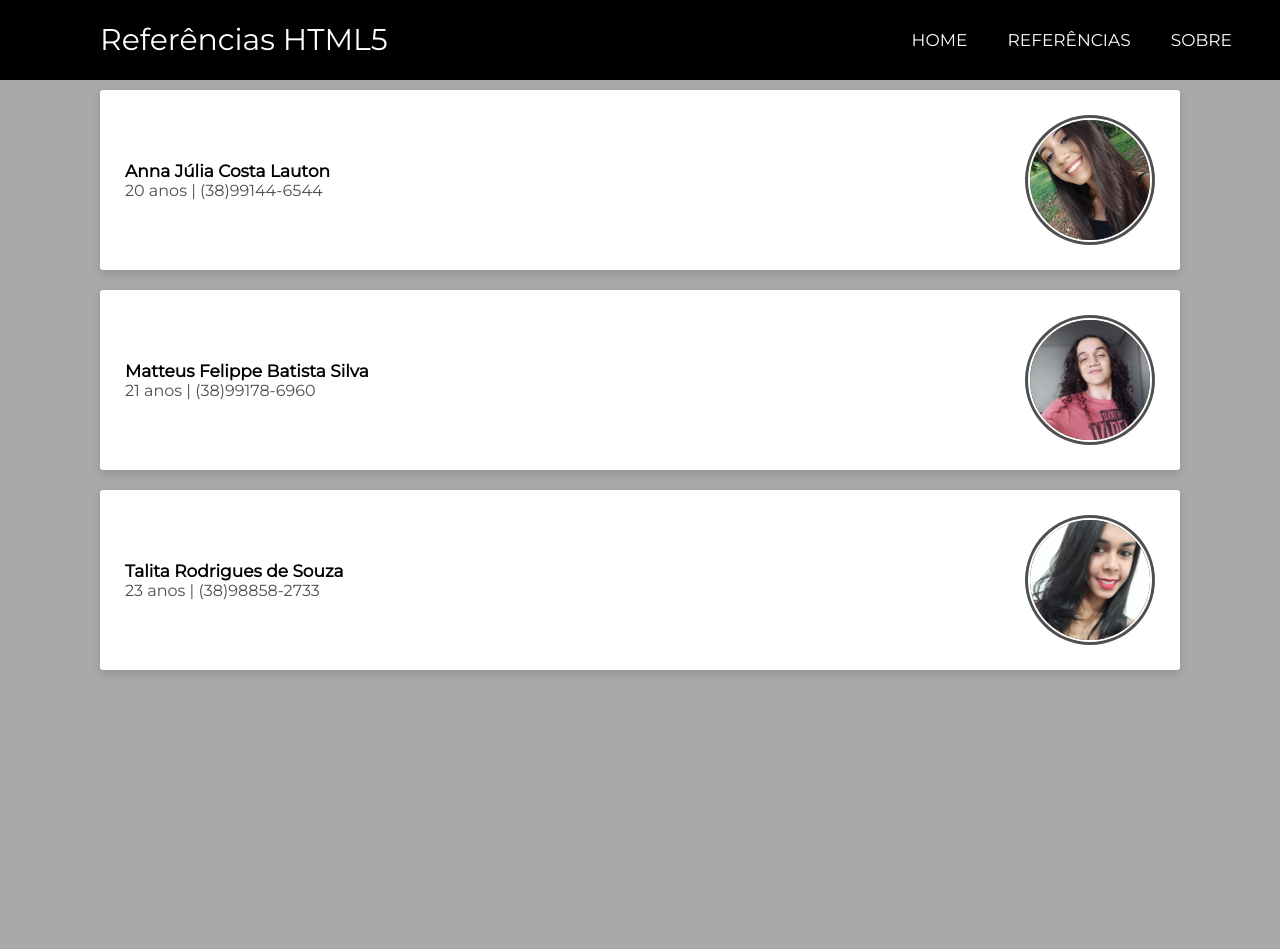
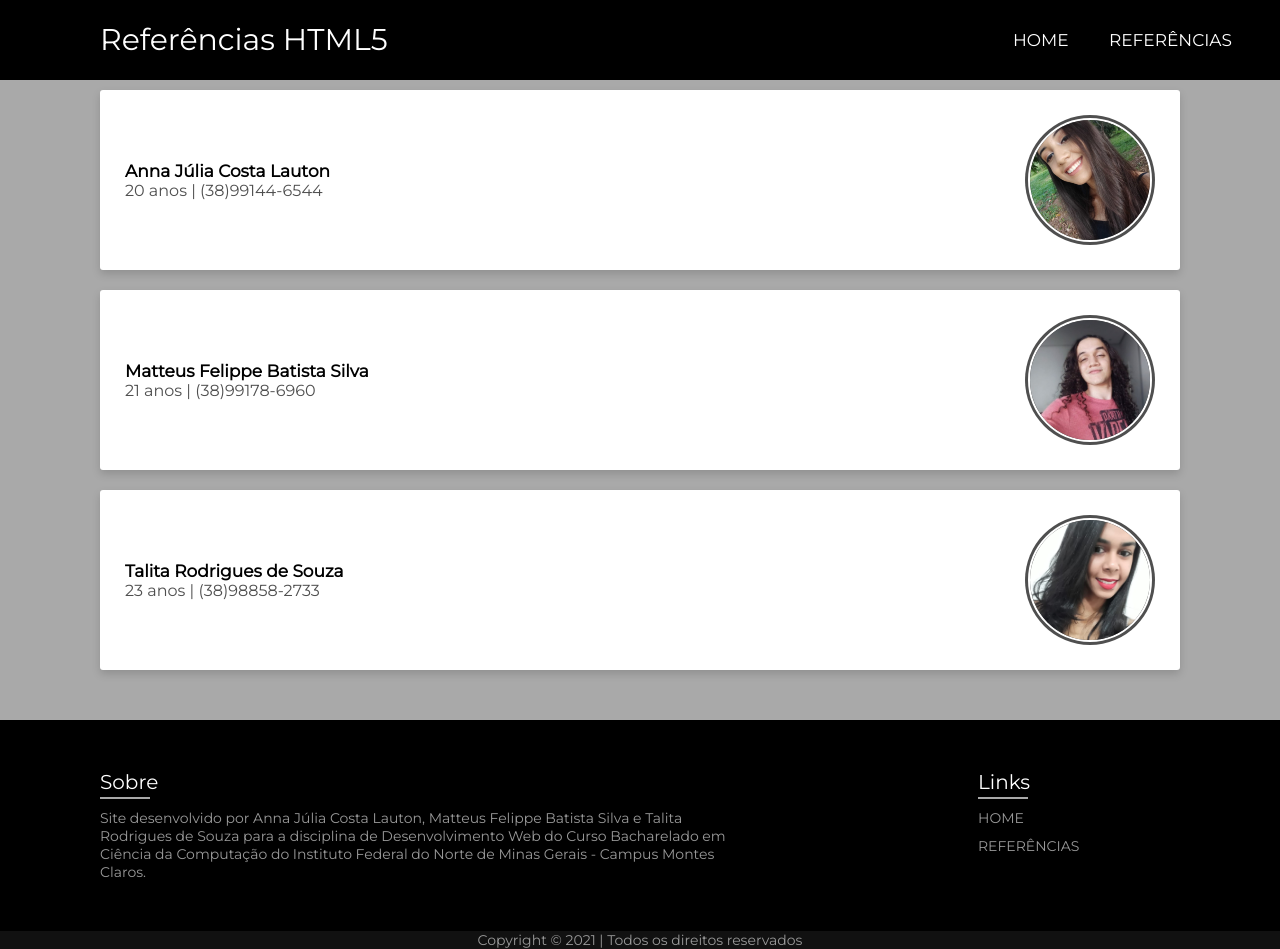
Before and after one commit to AnnaLauton/ReferenciasHTML, a plain HTML site: page public_html/sobre.html in a window 1280 px wide. Before the commit the page ends 800 px from the top, so only its background shows below. Drawn offline with Linux system fonts and the light colour scheme.

Commit message:
Update referencias.html

```diff
--- a/public_html/sobre.html
+++ b/public_html/sobre.html
@@ -22,7 +22,6 @@
                         <ul>
                             <li><a href="index.html">HOME</a></li>
                             <li><a href="referencias.html">REFERÊNCIAS</a></li>
-                            <li><a href="sobre.html">SOBRE</a></li>
                         </ul>
                     </nav>
                     <div class="conjunto">
@@ -54,6 +53,27 @@
                             </div>
                         </div>
                     </div>
+                    <footer>
+                        <div class="footerGeral">
+                            <div class="sec sobre">
+                                <h2>Sobre</h2>
+                                <p>Site desenvolvido por Anna Júlia Costa Lauton, Matteus Felippe Batista Silva e Talita Rodrigues de Souza
+                                    para a disciplina de Desenvolvimento Web do Curso Bacharelado em Ciência da Computação do Instituto Federal
+                                    do Norte de Minas Gerais - Campus Montes Claros.</p>
+                            </div>
+
+                            <div class="sec links">
+                                <h2>Links</h2>
+                                <ul>
+                                    <li><a href="index.html">HOME</a></li>
+                                    <li><a href="referencias.html">REFERÊNCIAS</a></li>
+                                </ul>
+                            </div>
+                        </div>
+                    </footer>
+                    <div class="copyrightText">
+                        <p>Copyright © 2021 | Todos os direitos reservados</p>
+                    </div>
                 </article>
             </main>
         </div>
```
